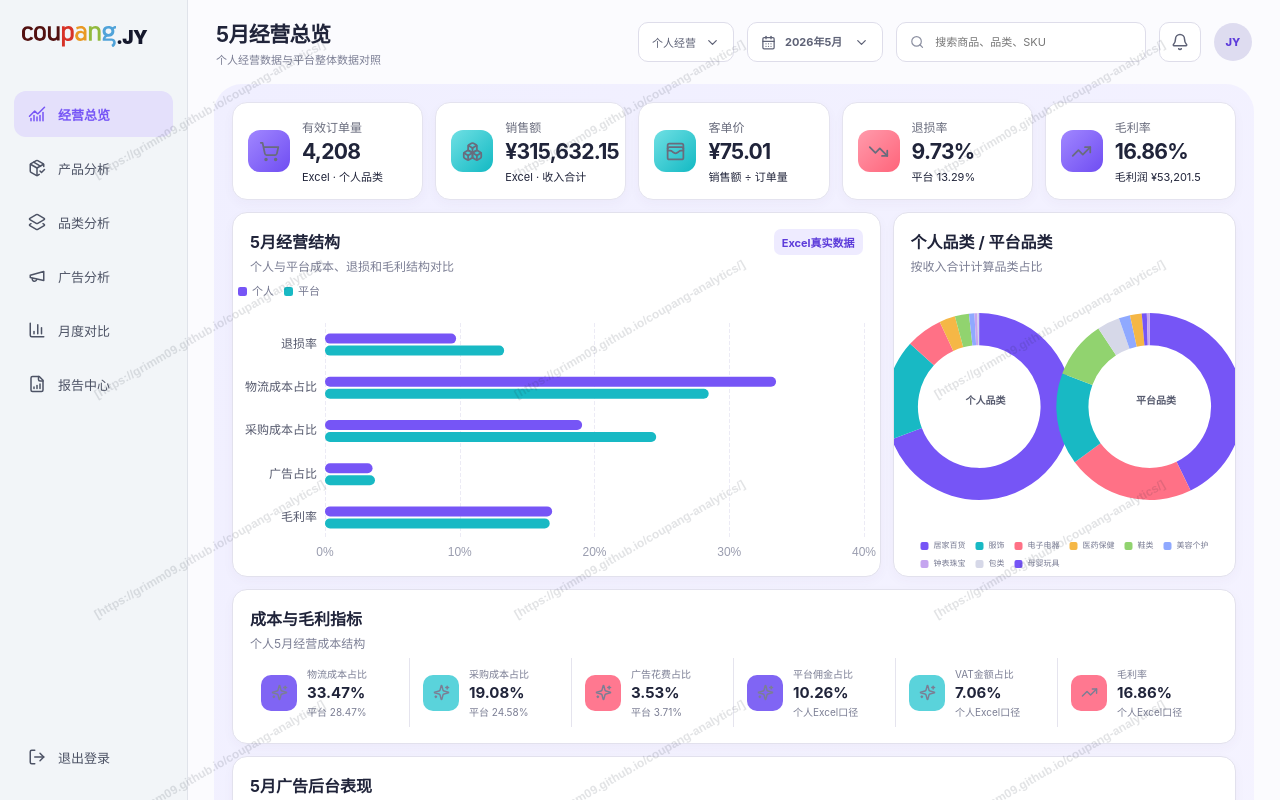
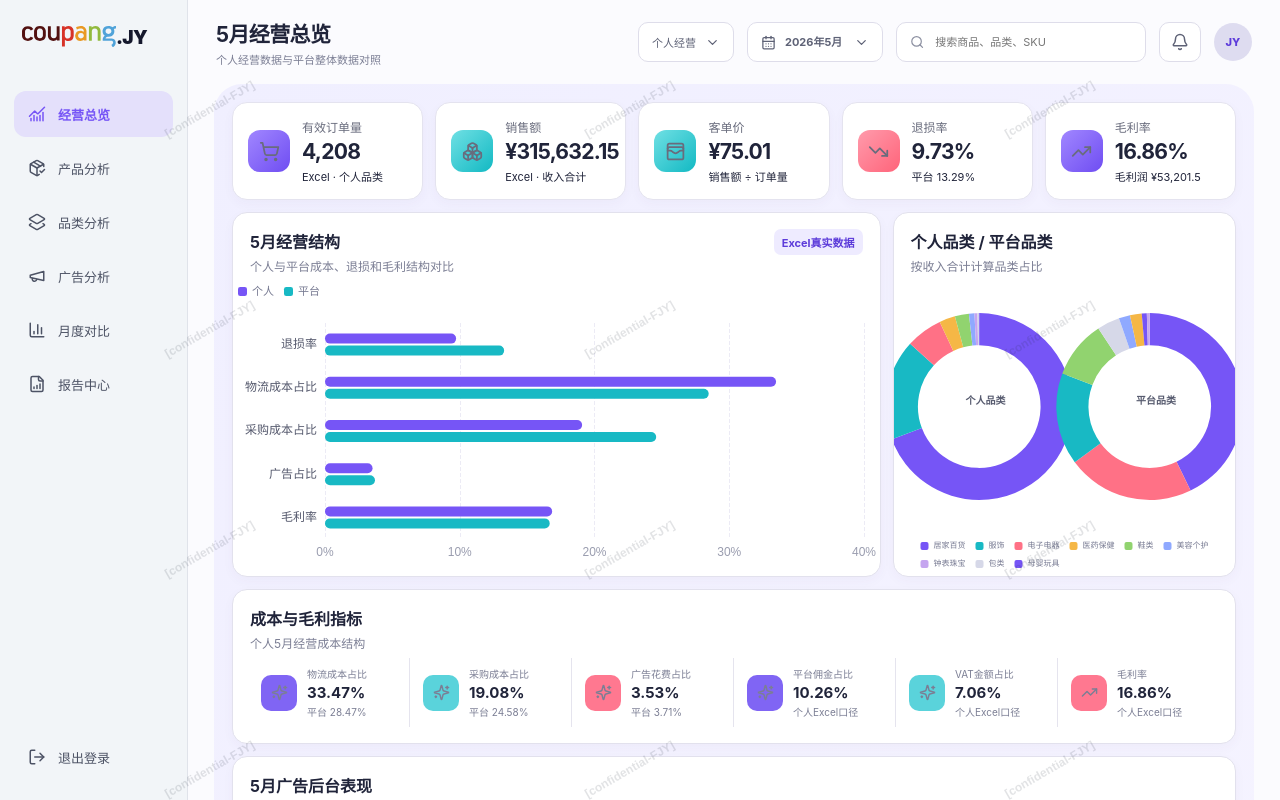
Before and after one commit to grimm09/coupang-analytics, a Next.js app: page / in a window 1280 px wide. Shown: the top 800 px of the page. Built offline with nearby package versions, Linux system fonts and the light colour scheme.

Commit message:
Update watermark text

```diff
--- a/components/global-watermark.tsx
+++ b/components/global-watermark.tsx
@@ -1,5 +1,5 @@
 const WATERMARK_CONFIG = {
-  text: "[https://grimm09.github.io/coupang-analytics/]",
+  text: "[confidential-FJY]",
   color: "#1f2937",
   opacity: 0.13,
   tileWidth: 420,
```
